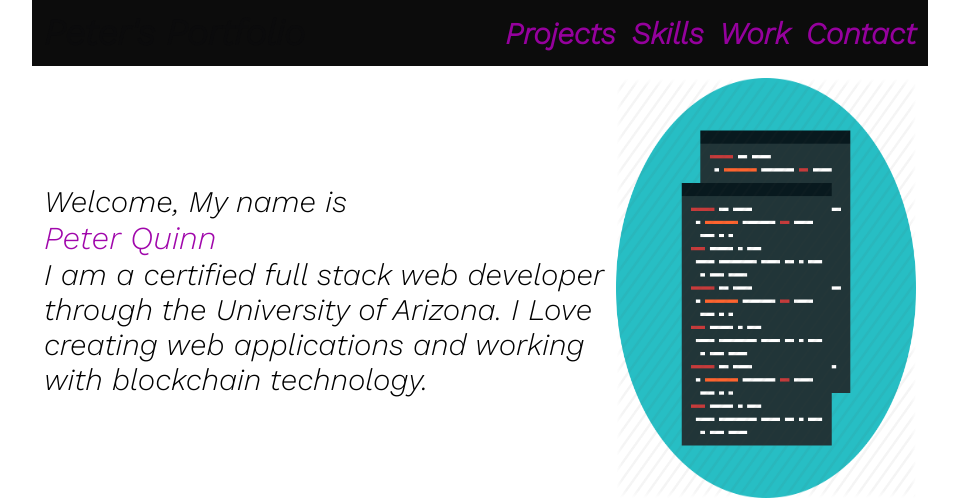
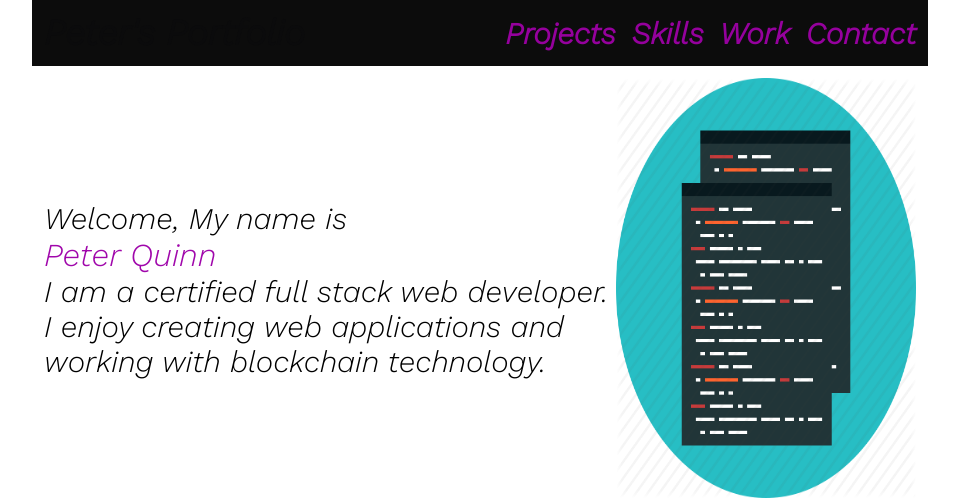
Before and after one commit to PeterdQuinn/Peter-Quinn-resume, a React (Create React App) app: page / in a window 1280 px wide. Shown: the top 500 px of the page, without its empty margins (160-1119 px from the left). Built offline with nearby package versions, Linux system fonts and the light colour scheme.

Commit message:
work-card, works.css

```diff
--- a/src/components/body/about/about.js
+++ b/src/components/body/about/about.js
@@ -9,8 +9,8 @@ function About() {
                 <div className="about-info">
                     Welcome, My name is
                     <br /><span className="info-name">Peter Quinn</span>
-                    <br /> I am a certified full stack web developer through the University of Arizona.
-                     I Love creating web applications and working with blockchain technology.
+                    <br /> I am a certified full stack web developer.
+                     I enjoy creating web applications and working with blockchain technology.
 
                 </div>
                 <div className="about-photo">
--- a/src/components/body/work/work-card.css
+++ b/src/components/body/work/work-card.css
@@ -21,10 +21,11 @@
     align-items: flex-start;
     flex-direction: column;
     text-decoration-style: none;
+    color: rgb(134, 9, 153);
 }
 
 .work-dates {
-    color: hwb(22 19% 7%);
+    color: hwb(0 5% 18%);
 }
 
 .work-desc {
@@ -35,6 +36,7 @@
     overflow: hidden;
     text-overflow: ellipsis;
     max-width: 80%;
+    background-color: hsl(300, 31%, 94%);
 }
 
 @media only screen and (max-width: 720px) {
--- a/src/components/body/work/work.css
+++ b/src/components/body/work/work.css
@@ -12,4 +12,5 @@
     align-items: center;
     margin: 20px 0px;
     background-color: aliceblue;
+    font-size: larger;
 }
```
